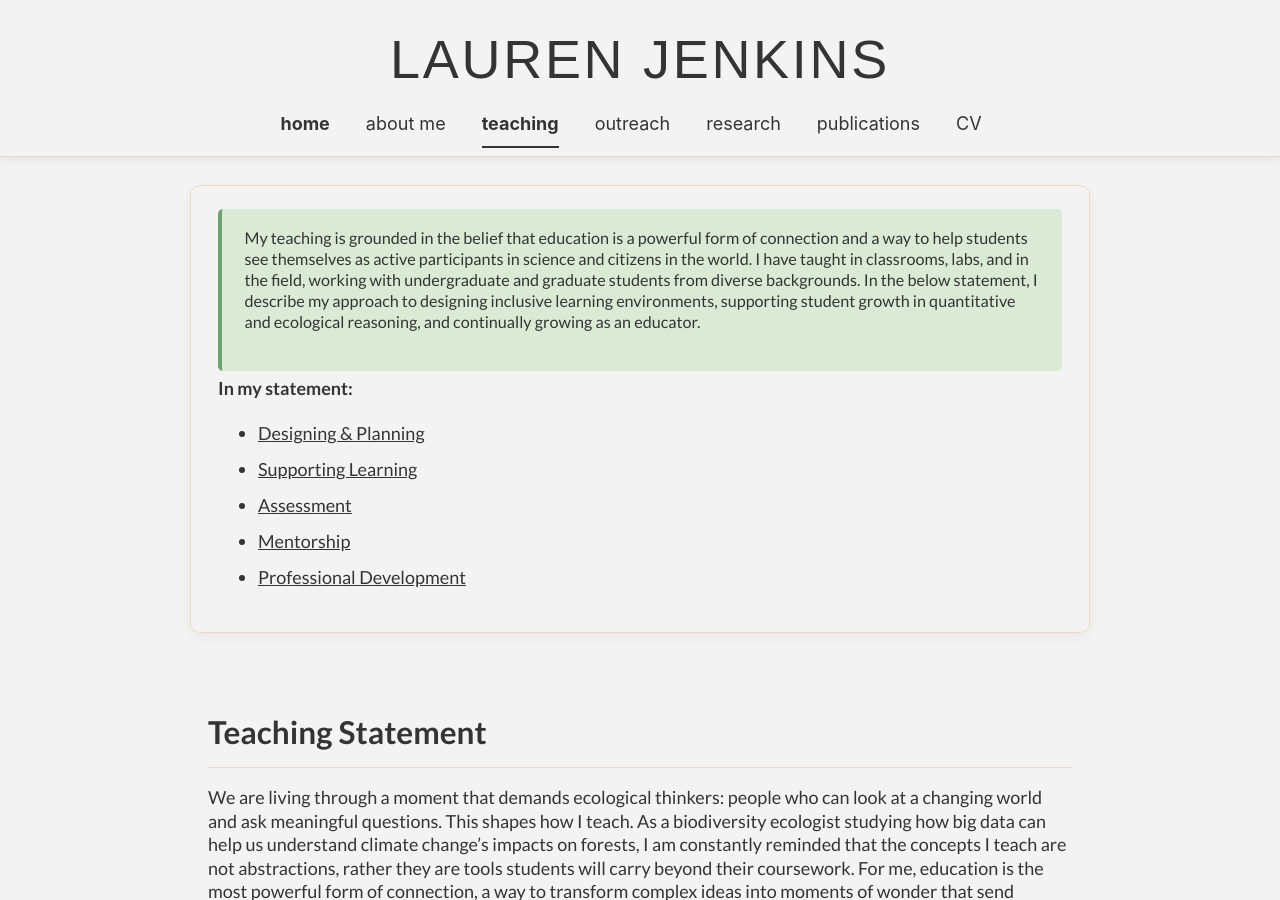
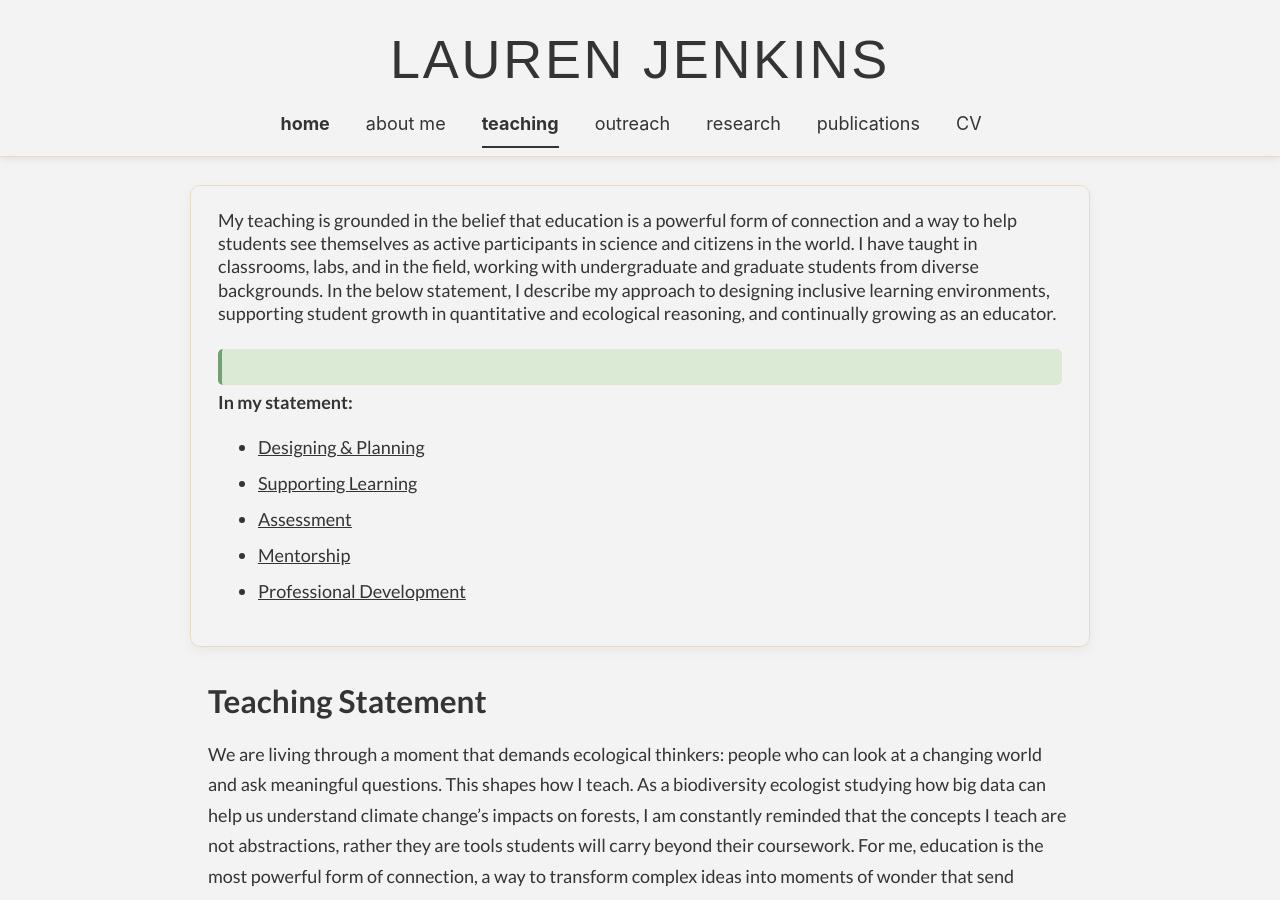
Before and after one commit to jenkinslauren/jenkinslauren.github.io, a Jekyll site: the page built from _pages/teaching.html, in a window 1280 px wide and 900 px high. Built offline with Jekyll 4.4.1, drawn with Linux system fonts in a browser that asks for light colours; some web fonts are replaced; a script bundle is joined from its source files by our own code; library files that are not in the unit come from our copies.

Commit message:
Update teaching.html

```diff
--- a/_pages/teaching.html
+++ b/_pages/teaching.html
@@ -7,7 +7,6 @@ author_profile: false
 
 
 <div class="teaching-summary">
-  <div class="teaching-outline">
 
   <p class="teaching-summary-text">
     My teaching is grounded in the belief that education is a powerful form of connection and a way to help students
@@ -18,8 +17,8 @@ author_profile: false
     In the below statement, I describe my approach to designing inclusive learning environments, supporting student
     growth in quantitative and ecological reasoning, and continually growing as an educator.</p>
   </p>
-  </div>
 
+  <div class="teaching-outline"></div>
   <strong>In my statement:</strong>
   <ul>
     <li><a href="#designing-learning">Designing & Planning</a></li>
@@ -29,7 +28,7 @@ author_profile: false
     <li><a href="#professional-development">Professional Development</a></li>
   </ul>
 </div>
-
+</div>
 
 <div class="teaching-section">
   <h2><strong>Teaching Statement</strong></h2>
```
Lines whose indentation alone changed are shown as unchanged.
